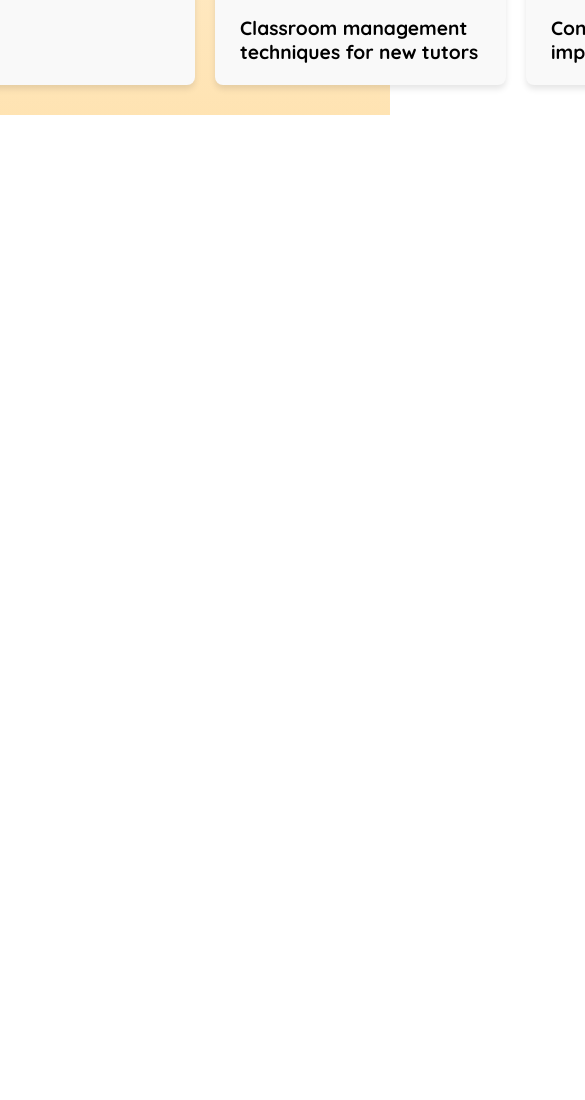
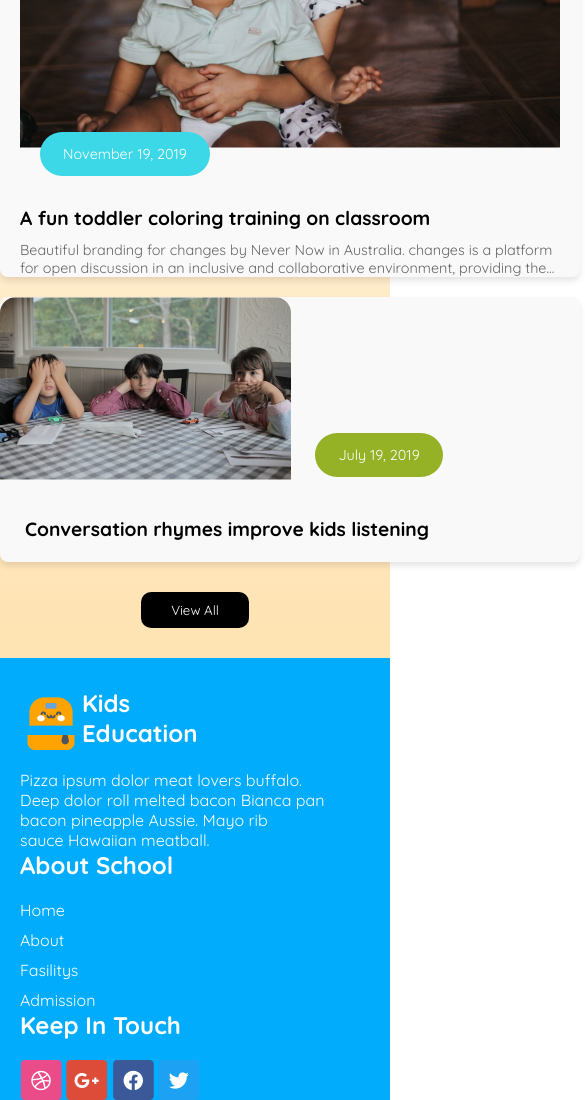
Before and after one commit to sejanmiah/Responsive-Assignment, a plain HTML site: page index.html in a window 390 px wide. Shown: the part 3079-4179 px from the top of the page, 585 px wide, since content can reach past the window. Before the commit the page ends 3194 px from the top, so only its background shows below. Drawn offline with Linux system fonts and the light colour scheme.

Commit message:
Website Full Layout Design Finshied, All Section Responsive done, only Stories section Without Responsive

```diff
--- a/index.html
+++ b/index.html
@@ -92,6 +92,7 @@
 
 <!-- Stories Section start-->
     <section id="stories">
+        <h2 class="section_title">Our Stories</h2>
         <div class="stories_container grid-container">
             <div class="grid-item large">
                 <img class="grid_img" src="assets/story-1.png" alt="">
@@ -121,9 +122,49 @@
                 <div class="date ek">July 19, 2019</div>
                 <h3 class="marginh3">Conversation rhymes improve kids listening</h3>
               </div>
+              <div class="grid-item hide">
+                <img class="grid_img" src="assets/story-5.png" alt="">
+                <div class="date ek">July 19, 2019</div>
+                <h3 class="marginh3">Conversation rhymes improve kids listening</h3>
+              </div>
+        </div>
+
+        <div class="btn_grid">
+            <button class="stories_btn">View All</button>
         </div>
     </section>
 <!-- Stories Section End -->
+<!-- Footer Section Start -->
+<section id="footer">
+    <div class="footer_container">
+        <div class="footer_colum">
+            <div class="foo_top">
+                <img src="assets/logo.png" alt="">
+                <h2 class="footer_text">Kids <br>Education</h2>
+            </div>
 
+                <p class="foo_para">Pizza ipsum dolor meat lovers buffalo. <br> Deep dolor roll melted bacon Bianca pan <br> bacon pineapple Aussie. Mayo rib <br> sauce Hawaiian meatball.</p>
+        </div>
+        <div class="footer_colum">
+            <h2>About School</h2>
+            <ul class="foo_ul">
+                <li class="foo_li">Home</li>
+                <li class="foo_li">About</li>
+                <li class="foo_li">Fasilitys</li>
+                <li class="foo_li">Admission</li>
+            </ul>
+        </div>
+        <div class="footer_colum">
+            <h2>Keep In Touch</h2>
+            <div class="footer_img">
+                <img src="assets/dribble.png" alt="">
+                <img src="assets/google+.png" alt="">
+                <img src="assets/fb.png" alt="">
+                <img src="assets/twitter.png" alt="">
+            </div>
+        </div>
+    </div>
+</section>
+<!-- Footer Section End -->
 </body>
 </html>
--- a/style.css
+++ b/style.css
@@ -223,6 +223,8 @@ span.arows {
     background-size: 100%;
     background-repeat: no-repeat;
     object-fit: cover;
+    flex-direction: column;
+    padding: 30px 0;
 }
 .ek{
    background-color: rgb(149, 178, 38);
@@ -240,6 +242,7 @@ span.arows {
     grid-auto-rows: auto;
     gap: 20px;
     width: 1160px;
+    margin-top: 50px;
   }
 
   .grid-item {
@@ -288,4 +291,76 @@ h3.custom_h3 {
 .marginh3{
     margin: 10px 25px;
 }
+
+button.stories_btn {
+    padding: 10px 30px;
+    border: none;
+    color: #ffffff;
+    background-color: #000000;
+    border-radius: 10px;
+}
+.btn_grid {
+    text-align: center;
+    margin-top: 30px;
+}
+.hide{
+    display: none;
+}
+/* responsive Section */
+@media screen and (max-width: 576px){
+    .grid-container {
+        grid-template-columns: repeat(2, 1fr);
+        grid-auto-rows: auto;
+
+    }
+    .grid-item.large {
+        grid-row: none;
+    }
+    .hide{
+        display: block;
+    }
+}
+
 /* Stories Section End */
+
+/* Footer Section Start */
+.foo_top {
+    display: flex;
+}
+#footer{
+    display: flex;
+    justify-content: center;
+    color: #ffffff;
+    background-color: rgb(1, 172, 253);
+    padding: 30px 20px;
+}
+.footer_container{
+    width: 1180px;
+    display: flex;
+    justify-content: space-between;
+}
+
+ul.foo_ul {
+    display: flex;
+    flex-direction: column;
+    margin-top: 20px;
+}
+
+p.foo_para {
+    margin-top: 20px;
+}
+.footer_img {
+    margin-top: 20px;
+}
+
+/* Responsive Code */
+@media screen and (max-width: 576px) {
+    .footer_container{
+        width: 1180px;
+        display: flex;
+        justify-content: space-between;
+        flex-direction: column;
+    }
+}
+
+/* Footer Section End */
```
